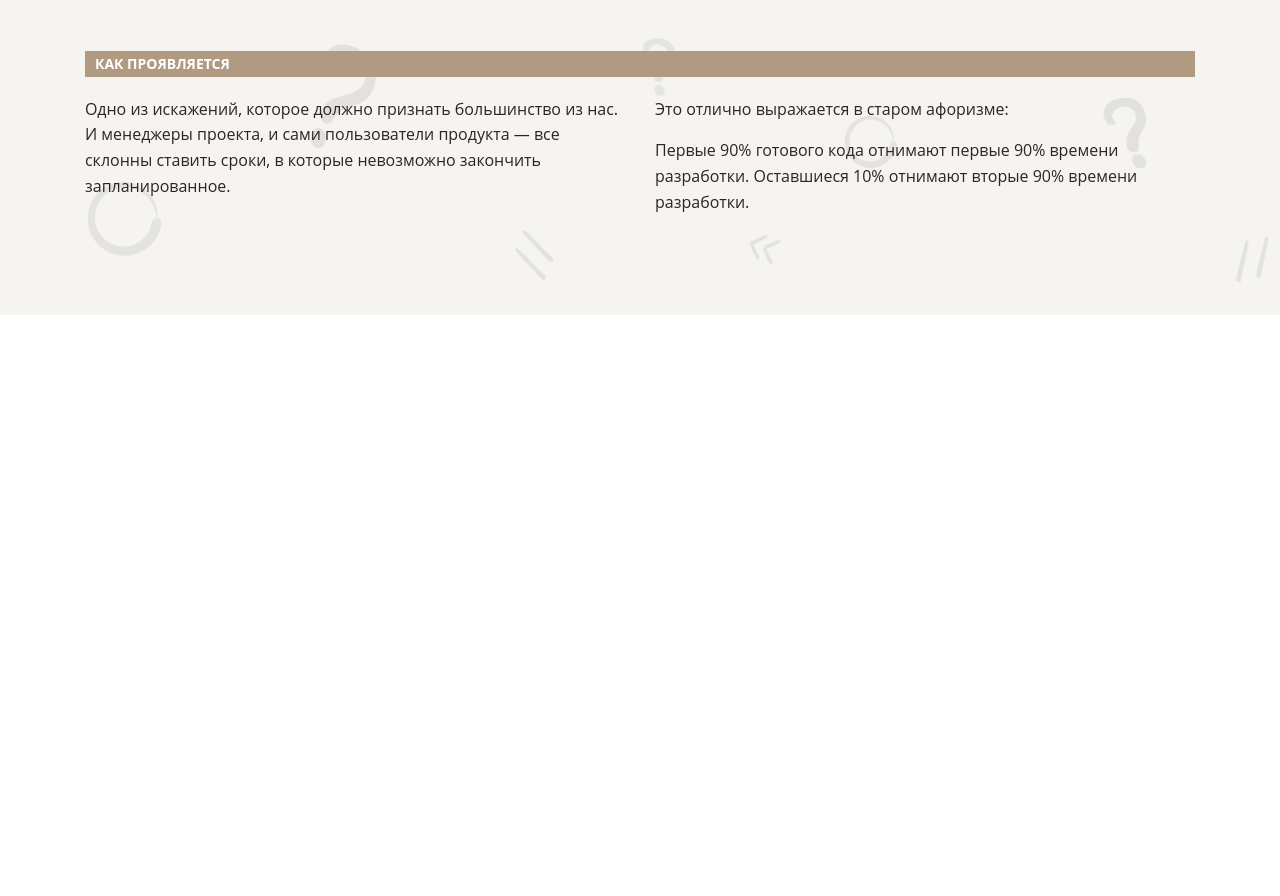
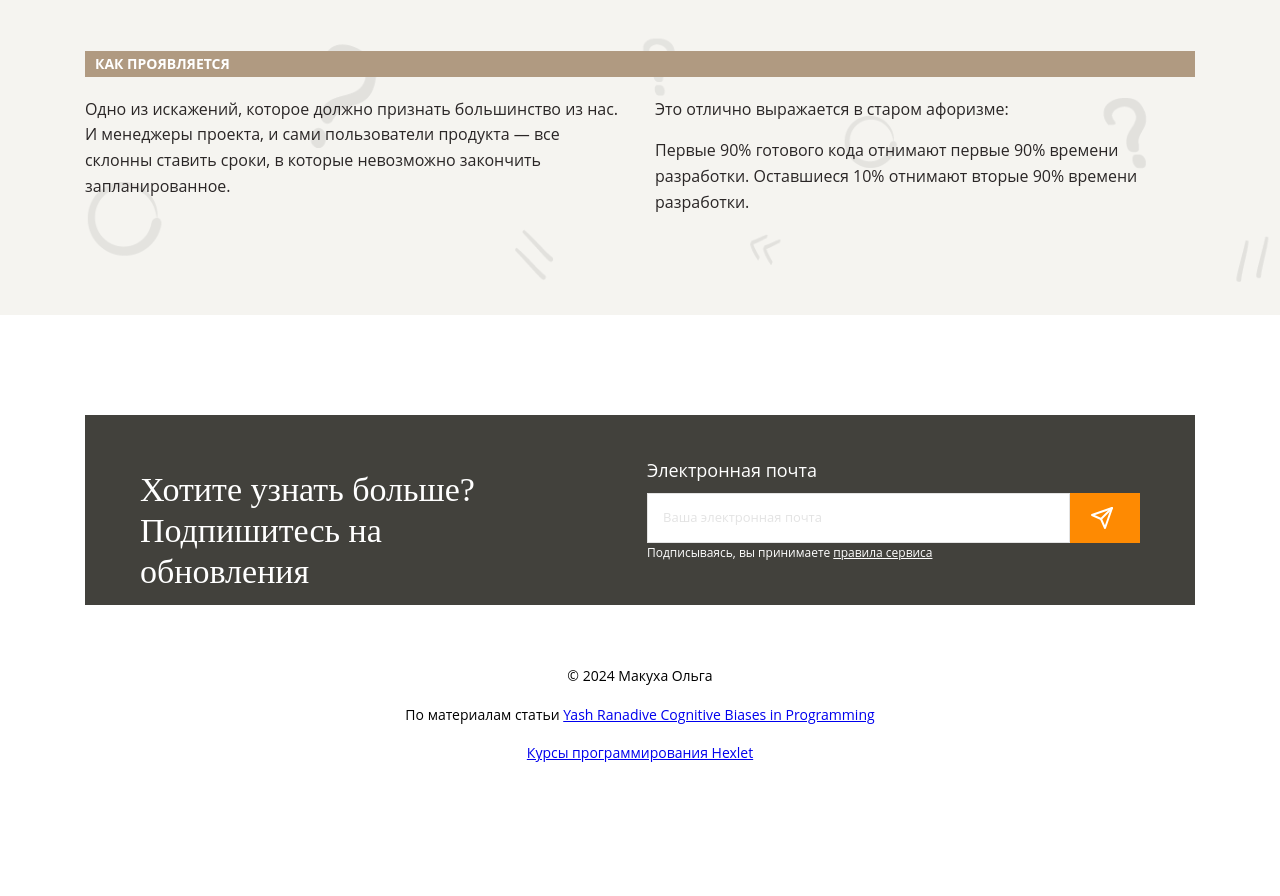
Before and after one commit to OlgaMakukha/layout-designer-project-58, a website: page src/index.html in a window 1280 px wide. Shown: the part 7008-7904 px from the top of the page. Before the commit the page ends 7323 px from the top, so only its background shows below. Drawn offline with Linux system fonts and the light colour scheme; files whose address does not match are found by name.

Commit message:
footer-section

```diff
--- a/src/index.html
+++ b/src/index.html
@@ -171,6 +171,26 @@
           </div>
         </section>
     </main>
-    <footer></footer>
+
+    <footer class="footer">
+      <div class="footer-container">
+        <div class="footer-send">
+          <h2 class="footer-title">Хотите узнать больше?<br>Подпишитесь на обновления</h2>
+          <div class="footer-send-input">
+            <p class="input-title">Электронная почта</p>
+            <div class="input-flex">
+            <input class="input-email" type="text" name="email" id="email" placeholder="Ваша электронная почта">
+            <button class="footer-button" type="button"></button>
+          </div>
+            <p class="footer-agreement">Подписываясь, вы принимаете <a href="#" class="agreement"> правила сервиса</a></p>
+          </div>
+        </div>
+          <div class="footer-name">
+            <p>© 2024 Макуха Ольга</p>
+            <p>По материалам статьи <a href="#">Yash Ranadive Cognitive Biases in Programming</a></p>
+            <p><a href="#">Курсы программирования Hexlet</a></p>
+          </div>
+      </div>
+    </footer>
 </body>
 </html>
--- a/src/styles/style.css
+++ b/src/styles/style.css
@@ -384,13 +384,12 @@ div .errors-description-two:nth-child(1) {
 .hyperbolic-container {
   position: relative;
   margin: 0 auto;
+  padding: 100px 0;
   display: flex;
   flex-direction: column;
   position: relative;
   max-width: 1110px;
   min-height: 900px;
-  padding: 100px 0;
-  margin: 0 auto;
 }
 
 .optimisation-first-section,
@@ -472,6 +471,124 @@ div .errors-description-two:nth-child(1) {
   flex-basis: 50%;
 }
 
+.footer {
+  position: relative;
+  background-color: var(--white);
+}
+
+.footer-container {
+  position: relative;
+  margin: 0 auto;
+  display: flex;
+  flex-direction: column;
+  position: relative;
+  max-width: 1110px;
+  height: 581px;
+  padding: 100px 0;
+}
+
+.footer-send {
+  display: flex;
+  flex-direction: row;
+  gap: 122px;
+  width: 1110px;
+  height: 190px;
+  padding: 55px;
+  background-color: var(--main-dark);
+  color: var(--white);
+}
+
+.footer-title {
+  font-family: "Neucha";
+  font-size: 34px;
+  font-style: normal;
+  font-weight: 400;
+  line-height: 120%;
+  margin: 0;
+}
+
+.footer-send-input {
+  display: flex;
+  flex-direction: column;
+  justify-content: center;
+}
+
+.input-title {
+  font-size: 18px;
+  margin: 0;
+  margin-bottom: 9px;
+}
+
+.input-flex {
+  display: flex;
+}
+
+.input-email {
+  width: 423px;
+  height: 50px;
+  border: 1px solid #E3E3E3;
+  background-color: var(--white);
+  padding: 15px;
+}
+
+::placeholder {
+  color: #757575;
+  font-family: "Open Sans";
+  font-size: 13px;
+  font-style: normal;
+  font-weight: 400;
+  line-height: 160%;
+  opacity: 0.2;
+}
+
+.footer-button {
+  border: none;
+  position: relative;
+  width: 70px;
+  height: 50px;
+  padding: 13px 23px;
+  background-color: var(--main);
+}
+
+.footer-button::before {
+  position: absolute;
+  content: "";
+  background-image: url(../img/send.svg);
+  width: 24px;
+  height: 24px;
+  left: 20px;
+  top: 13px;
+}
+
+.footer-agreement {
+  font-family: "Open Sans";
+  font-size: 12px;
+  font-style: normal;
+  font-weight: 400;
+  line-height: 160%;
+}
+
+.agreement {
+  color: var(--white);
+}
+
+.footer-name {
+  margin-top: 60px;
+  display: flex;
+  flex-direction: column;
+  justify-content: center;
+  align-items: center;
+  color: #000;
+  font-size: 14px;
+  font-style: normal;
+  font-weight: 400;
+  line-height: 160%;
+}
+
+.footer-name p:not(:last-of-type) {
+  padding-bottom: 16px;
+}
+
 /* .hello {
   display: block;
 
```
